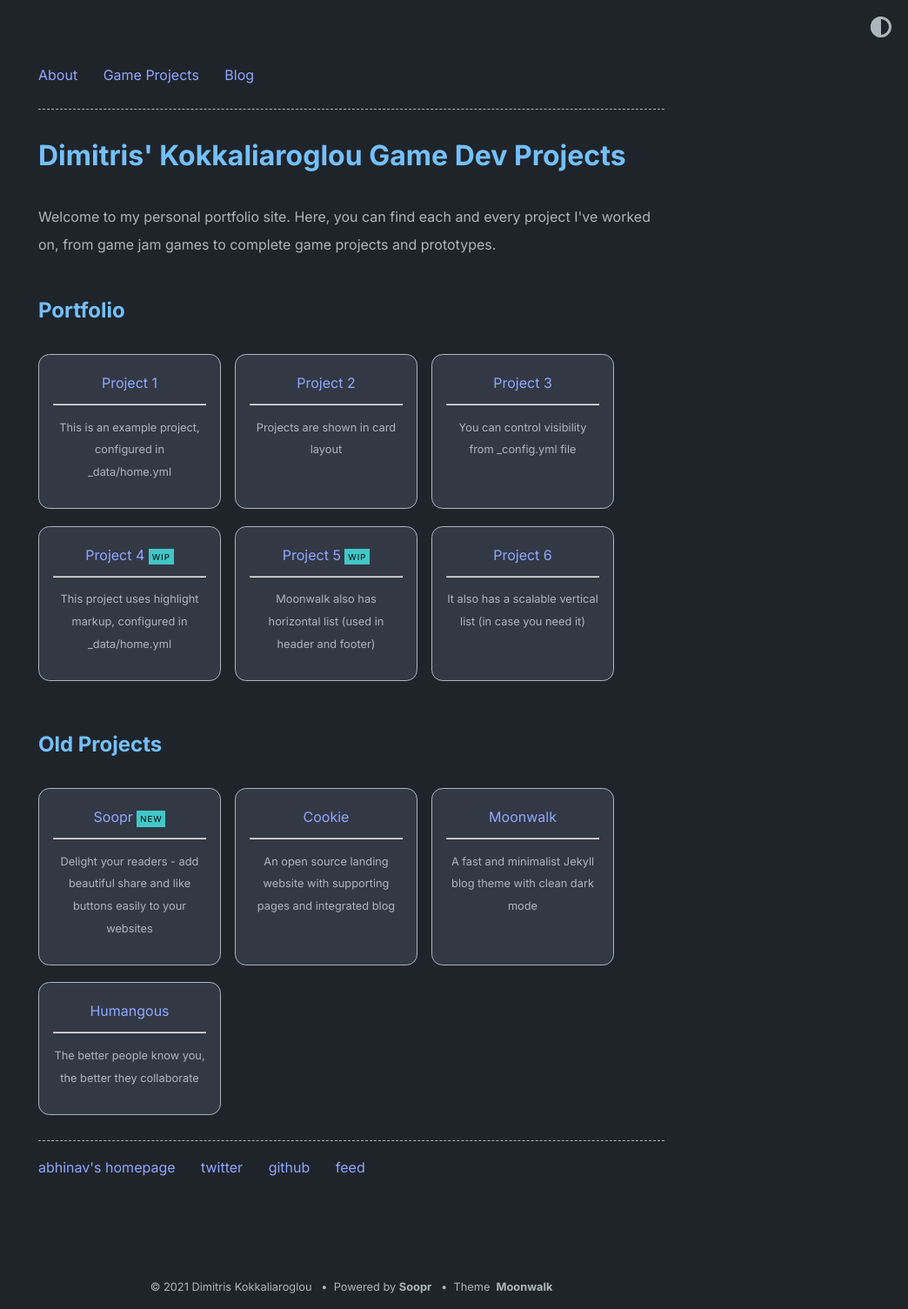
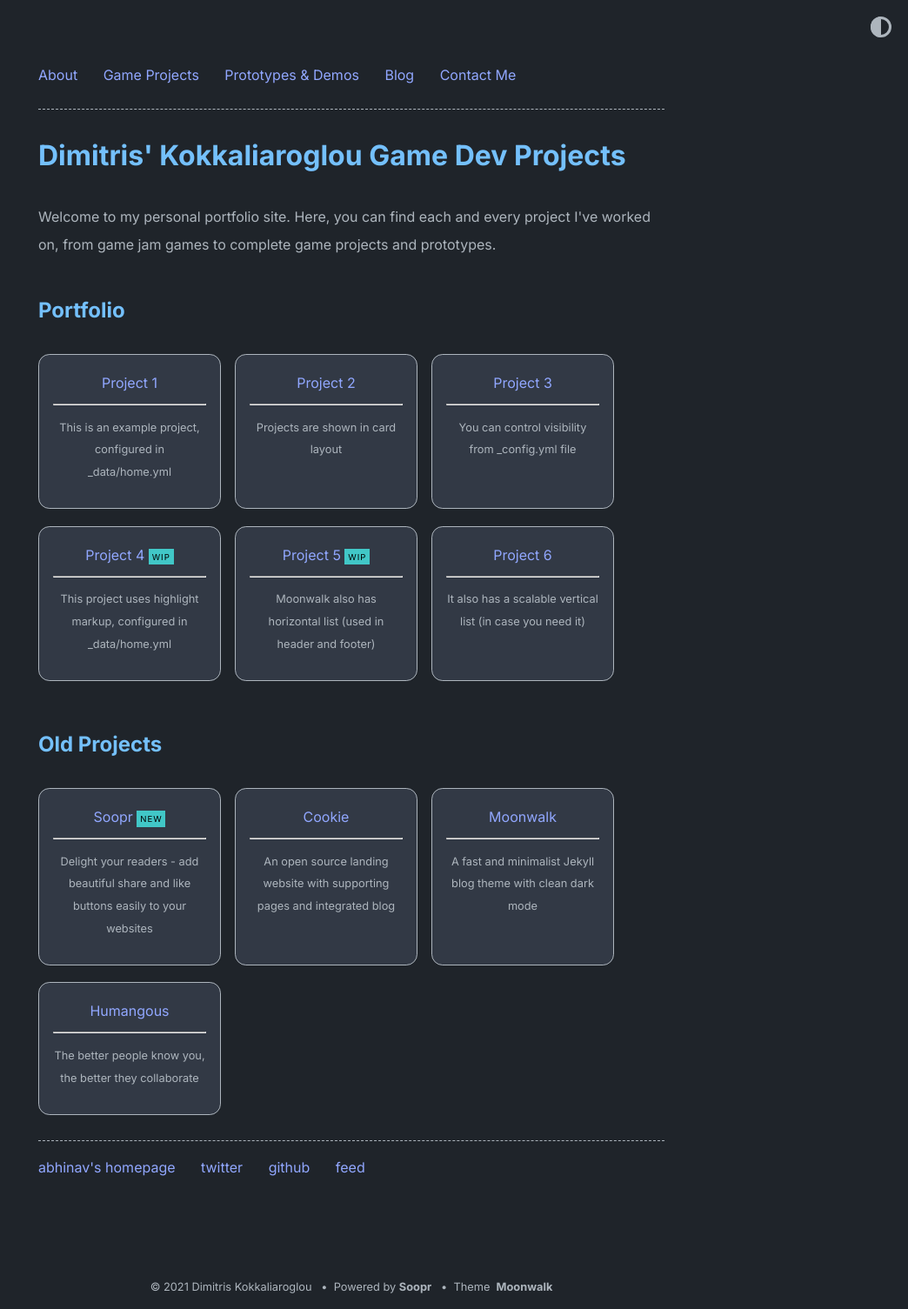
Before and after one commit to dikokkali/dikokkali.github.io, a Jekyll site: the page built from index.md, in a window 1280 px wide. Shown: the whole page at 87% size, without its empty margins (236-1280 px from the left). Built offline with Jekyll 4.4.1, drawn with Linux system fonts in a browser that asks for light colours.

Commit message:
Update home.yml

```diff
--- a/_data/home.yml
+++ b/_data/home.yml
@@ -5,7 +5,13 @@ navbar_entries:
   - title: Game Projects
     url: game_projects
 
+  - title: Prototypes & Demos
+    url: blog
+
   - title: Blog
+    url: blog
+
+  - title: Contact Me
     url: blog
 
 project_entries:
```
